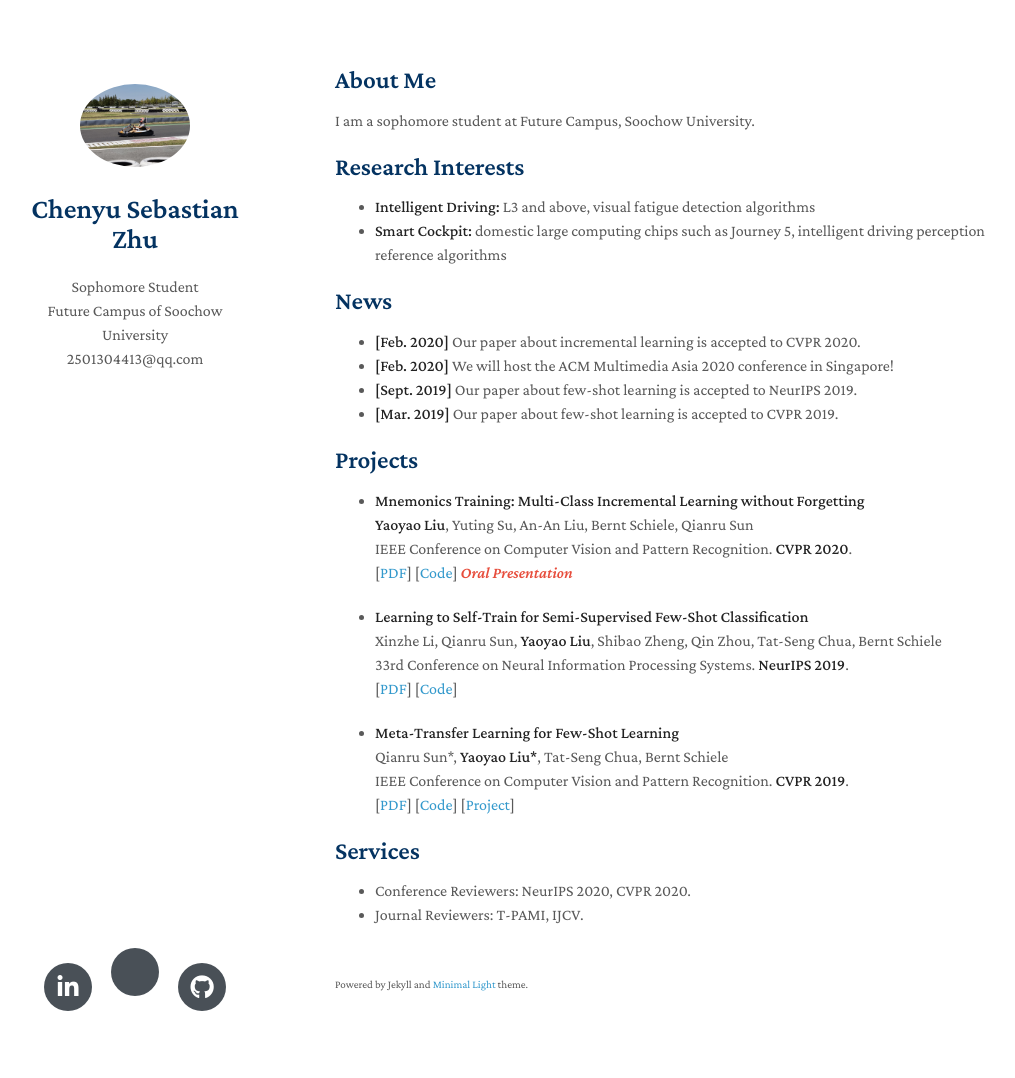
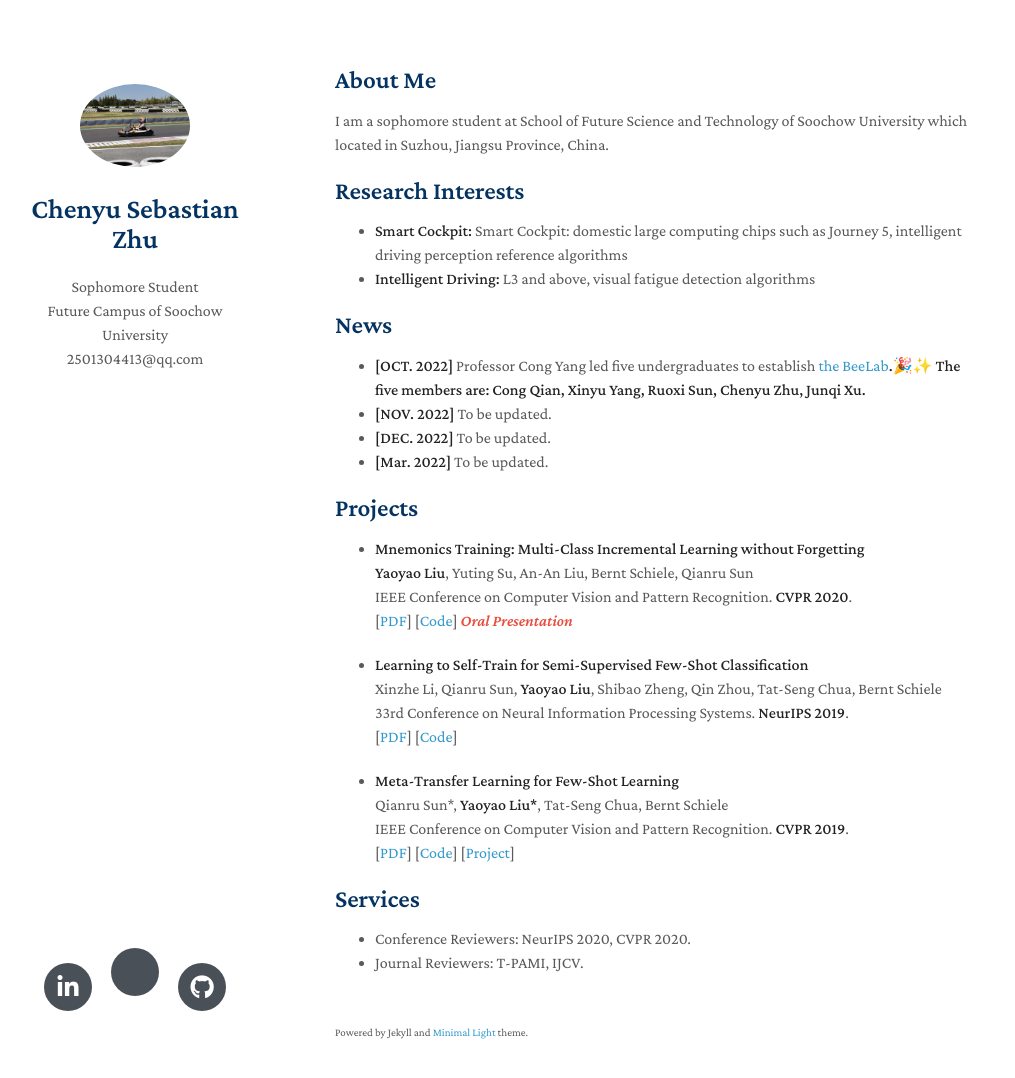
Before and after one commit to zhouhan-Zhong/zhouhan-Zhong.github.io, a Jekyll site: the page built from index.md, in a window 1280 px wide and 1113 px high. Shown: the top 1078 px of the window, without its empty margins (135-1150 px from the left). Built offline with Jekyll 4.4.1, drawn with Linux system fonts in a browser that asks for light colours; nearby versions of some CDN libraries; a style sheet for code colours, icons or effects is not loaded; our own code applies the rules of GitHub Pages for plain Markdown files.

Commit message:
Update index.md

```diff
--- a/index.md
+++ b/index.md
@@ -4,19 +4,20 @@ layout: homepage
 
 ## About Me
 
-I am a sophomore student at Future Campus, Soochow University.
+I am a sophomore student at School of Future Science and Technology of Soochow University which located in Suzhou, Jiangsu Province, China.
 
 ## Research Interests
 
+- **Smart Cockpit:** Smart Cockpit: domestic large computing chips such as Journey 5, intelligent driving perception
+reference algorithms
 - **Intelligent Driving:** L3 and above, visual fatigue detection algorithms
-- **Smart Cockpit:** domestic large computing chips such as Journey 5, intelligent driving perception reference algorithms
 
 ## News
 
-- **[Feb. 2020]** Our paper about incremental learning is accepted to CVPR 2020.
-- **[Feb. 2020]** We will host the ACM Multimedia Asia 2020 conference in Singapore!
-- **[Sept. 2019]** Our paper about few-shot learning is accepted to NeurIPS 2019.
-- **[Mar. 2019]** Our paper about few-shot learning is accepted to CVPR 2019.
+- **[OCT. 2022]**  Professor Cong Yang led five undergraduates to establish [the BeeLab](https://xinyu1213.github.io)<strong>.🎉✨ The five members are: Cong Qian, Xinyu Yang, Ruoxi Sun, Chenyu Zhu, Junqi Xu.
+- **[NOV. 2022]** To be updated.
+- **[DEC. 2022]** To be updated.
+- **[Mar. 2022]** To be updated.
 
 ## Projects
 
```
